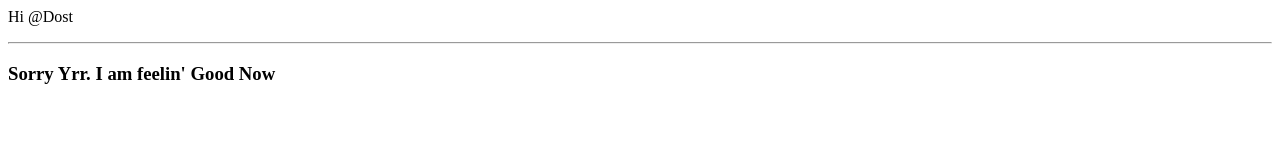
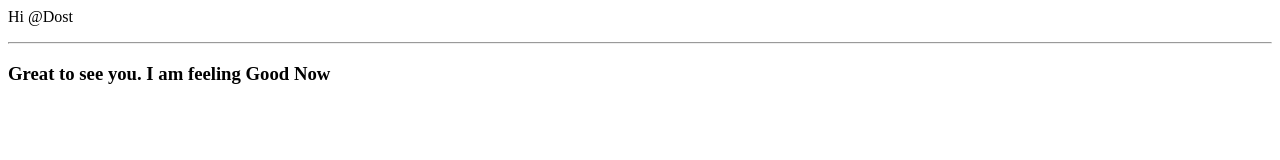
Before and after one commit to HEMANT0000/Test, a plain HTML site: page index.html in a window 1280 px wide. Drawn offline with Linux system fonts and the light colour scheme.

Commit message:
Update index.html

```diff
--- a/index.html
+++ b/index.html
@@ -4,7 +4,7 @@
 <body>
 <p>Hi @Dost</p>
 <hr>
-<h3>Sorry Yrr. I am feelin' Good Now</h3>
+<h3>Great to see you. I am feeling Good Now</h3>
 
 </body>
 </head>
```
